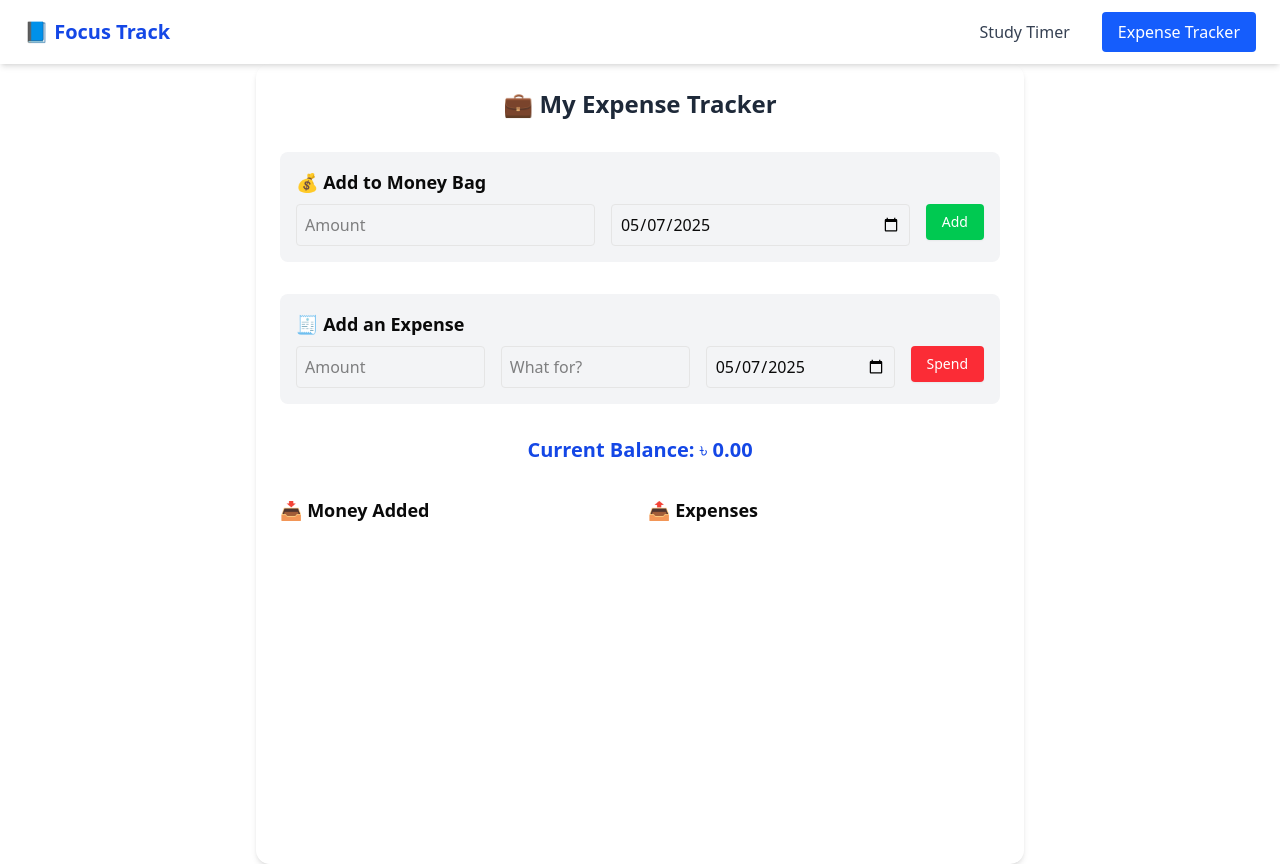
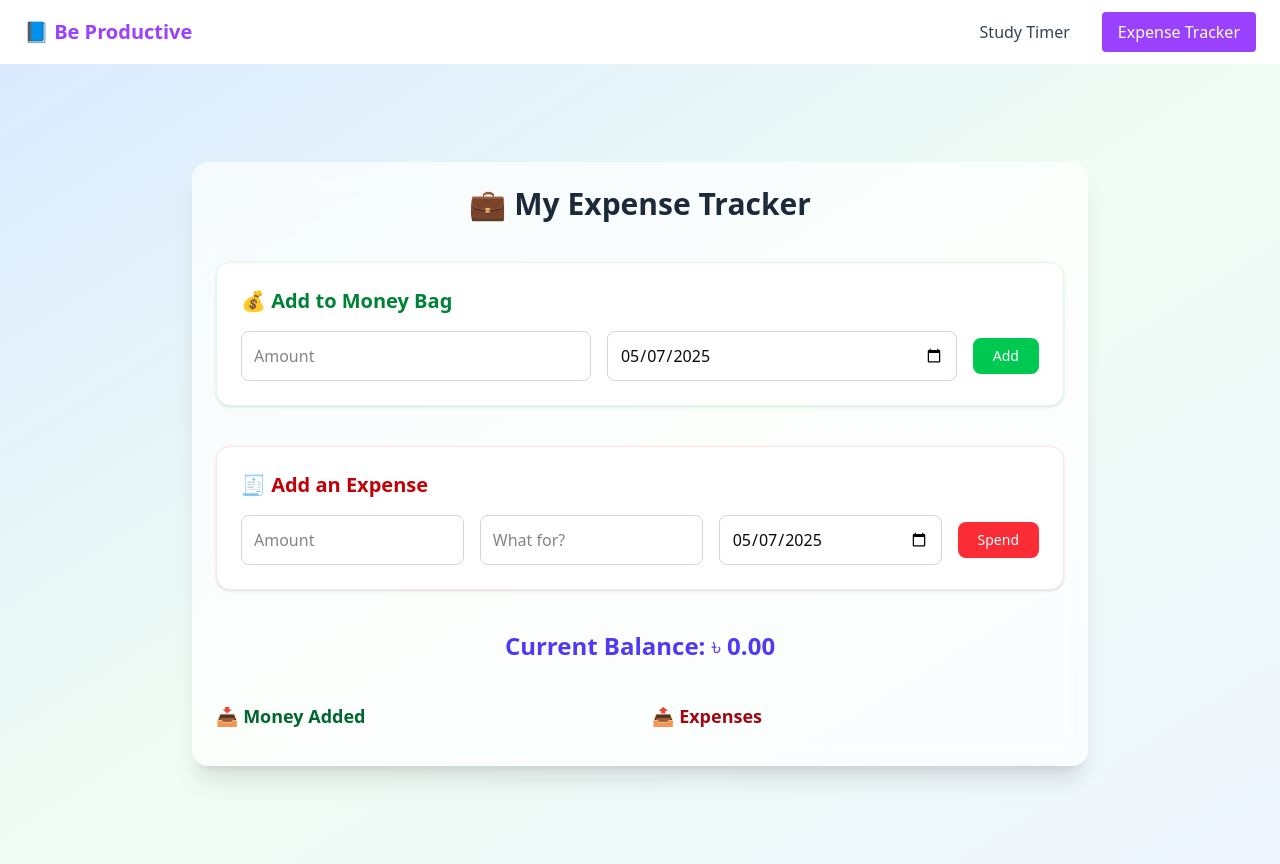
Before and after one commit to mehrabhossain1/Study-Timer, a React (Vite) app: page /expenses in a window 1280 px wide. Built offline with nearby package versions, Linux system fonts and the light colour scheme.

Commit message:
update: improved design

```diff
--- a/index.html
+++ b/index.html
@@ -5,10 +5,10 @@
         <link
             rel="icon"
             type="image/svg+xml"
-            href="https://cdn-icons-png.flaticon.com/512/3003/3003202.png"
+            href="https://website-assets-staging.productive.io/uploads/2023/08/color-logo-2.svg"
         />
         <meta name="viewport" content="width=device-width, initial-scale=1.0" />
-        <title>Focus Track</title>
+        <title>Be Productive</title>
     </head>
     <body>
         <div id="root"></div>
--- a/package.json
+++ b/package.json
@@ -1,5 +1,5 @@
 {
-  "name": "inventory-management-anik",
+    "name": "be-productive",
     "private": true,
     "version": "0.0.0",
     "type": "module",
--- a/src/App.tsx
+++ b/src/App.tsx
@@ -8,7 +8,7 @@ function App() {
     return (
         <Router>
             <Navbar />
-            <Routes>
+            <Routes className="">
                 <Route path="/" element={<StudyTimer />} />
                 <Route path="/expenses" element={<ExpenseTracker />} />
                 <Route
--- a/src/components/ExpenseTracker.tsx
+++ b/src/components/ExpenseTracker.tsx
@@ -91,14 +91,15 @@ export default function ExpenseTracker() {
     };
 
     return (
+        <div className="min-h-screen flex items-center justify-center bg-gradient-to-br from-blue-100 via-green-50 to-blue-50 p-4">
             <motion.div
-            className="min-h-screen max-w-3xl mx-auto p-6 rounded-xl shadow-md space-y-8"
+                className="w-full max-w-4xl p-6 rounded-2xl shadow-xl bg-white/70 backdrop-blur-md space-y-10"
                 initial={{ opacity: 0, y: 20 }}
                 animate={{ opacity: 1, y: 0 }}
                 transition={{ duration: 0.5 }}
             >
                 <motion.h1
-                className="text-2xl font-bold text-center text-gray-800"
+                    className="text-3xl font-bold text-center text-gray-800"
                     initial={{ scale: 0.9, opacity: 0 }}
                     animate={{ scale: 1, opacity: 1 }}
                     transition={{ delay: 0.2 }}
@@ -106,73 +107,73 @@ export default function ExpenseTracker() {
                     💼 My Expense Tracker
                 </motion.h1>
 
-            {/* Money Bag Section */}
+                {/* Add Money Section */}
                 <motion.div
-                className="bg-gray-100 p-4 rounded-md"
+                    className="bg-white border border-green-100 p-6 rounded-xl shadow-sm"
                     initial={{ opacity: 0, y: 10 }}
                     animate={{ opacity: 1, y: 0 }}
                     transition={{ delay: 0.3 }}
                 >
-                <h2 className="text-lg font-semibold mb-2">
+                    <h2 className="text-xl font-semibold mb-4 text-green-700">
                         💰 Add to Money Bag
                     </h2>
-                <div className="flex flex-col sm:flex-row gap-4">
+                    <div className="flex flex-col items-center sm:flex-row gap-4">
                         <input
                             type="number"
                             placeholder="Amount"
                             value={addAmount}
                             onChange={(e) => setAddAmount(e.target.value)}
-                        className="border p-2 rounded w-full"
+                            className="border border-gray-300 p-3 rounded-md w-full focus:ring-2 focus:ring-green-300 outline-none"
                         />
                         <input
                             type="date"
                             value={addDate}
                             onChange={(e) => setAddDate(e.target.value)}
-                        className="border p-2 rounded w-full"
+                            className="border border-gray-300 p-3 rounded-md w-full focus:ring-2 focus:ring-green-300 outline-none"
                         />
                         <Button
                             onClick={handleAddMoney}
-                        className="bg-green-500 text-white px-4 py-2 rounded hover:bg-green-600"
+                            className="bg-green-500 hover:bg-green-600 text-white px-5 py-2.5 rounded-md transition"
                         >
                             Add
                         </Button>
                     </div>
                 </motion.div>
 
-            {/* Expense Section */}
+                {/* Add Expense Section */}
                 <motion.div
-                className="bg-gray-100 p-4 rounded-md"
+                    className="bg-white border border-red-100 p-6 rounded-xl shadow-sm"
                     initial={{ opacity: 0, y: 10 }}
                     animate={{ opacity: 1, y: 0 }}
                     transition={{ delay: 0.4 }}
                 >
-                <h2 className="text-lg font-semibold mb-2">
+                    <h2 className="text-xl font-semibold mb-4 text-red-700">
                         🧾 Add an Expense
                     </h2>
-                <div className="flex flex-col sm:flex-row gap-4">
+                    <div className="flex flex-col items-center sm:flex-row gap-4">
                         <input
                             type="number"
                             placeholder="Amount"
                             value={spendAmount}
                             onChange={(e) => setSpendAmount(e.target.value)}
-                        className="border p-2 rounded w-full"
+                            className="border border-gray-300 p-3 rounded-md w-full focus:ring-2 focus:ring-red-300 outline-none"
                         />
                         <input
                             type="text"
                             placeholder="What for?"
                             value={description}
                             onChange={(e) => setDescription(e.target.value)}
-                        className="border p-2 rounded w-full"
+                            className="border border-gray-300 p-3 rounded-md w-full focus:ring-2 focus:ring-red-300 outline-none"
                         />
                         <input
                             type="date"
                             value={spendDate}
                             onChange={(e) => setSpendDate(e.target.value)}
-                        className="border p-2 rounded w-full"
+                            className="border border-gray-300 p-3 rounded-md w-full focus:ring-2 focus:ring-red-300 outline-none"
                         />
                         <Button
                             onClick={handleAddExpense}
-                        className="bg-red-500 text-white px-4 py-2 rounded hover:bg-red-600"
+                            className="bg-red-500 hover:bg-red-600 text-white px-5 py-2.5 rounded-md transition"
                         >
                             Spend
                         </Button>
@@ -181,7 +182,7 @@ export default function ExpenseTracker() {
 
                 {/* Balance Display */}
                 <motion.div
-                className="text-center text-xl font-semibold text-blue-700"
+                    className="text-center text-2xl font-semibold text-indigo-600"
                     initial={{ opacity: 0, scale: 0.95 }}
                     animate={{ opacity: 1, scale: 1 }}
                     transition={{ delay: 0.5 }}
@@ -190,9 +191,8 @@ export default function ExpenseTracker() {
                 </motion.div>
 
                 {/* Lists */}
-            {/* Lists */}
                 <motion.div
-                className="grid md:grid-cols-2 gap-4"
+                    className="grid md:grid-cols-2 gap-6"
                     initial="hidden"
                     animate="visible"
                     variants={{
@@ -206,8 +206,10 @@ export default function ExpenseTracker() {
                 >
                     {/* Money Added List */}
                     <motion.div>
-                    <h3 className="text-lg font-bold mb-2">📥 Money Added</h3>
-                    <ul className="space-y-1">
+                        <h3 className="text-lg font-bold mb-3 text-green-800">
+                            📥 Money Added
+                        </h3>
+                        <ul className="space-y-2">
                             <AnimatePresence>
                                 {moneyBag
                                     .slice()
@@ -215,7 +217,7 @@ export default function ExpenseTracker() {
                                     .map((entry) => (
                                         <motion.li
                                             key={entry.id}
-                                        className="border p-2 rounded bg-green-50"
+                                            className="border border-green-100 p-3 rounded-md bg-green-50/50 hover:bg-green-100 transition"
                                             initial={{ opacity: 0, x: -20 }}
                                             animate={{ opacity: 1, x: 0 }}
                                             exit={{ opacity: 0, x: -20 }}
@@ -231,8 +233,10 @@ export default function ExpenseTracker() {
 
                     {/* Expense List */}
                     <motion.div>
-                    <h3 className="text-lg font-bold mb-2">📤 Expenses</h3>
-                    <ul className="space-y-1">
+                        <h3 className="text-lg font-bold mb-3 text-red-800">
+                            📤 Expenses
+                        </h3>
+                        <ul className="space-y-2">
                             <AnimatePresence>
                                 {expenses
                                     .slice()
@@ -240,7 +244,7 @@ export default function ExpenseTracker() {
                                     .map((entry) => (
                                         <motion.li
                                             key={entry.id}
-                                        className="border p-2 rounded bg-red-50"
+                                            className="border border-red-100 p-3 rounded-md bg-red-50/50 hover:bg-red-100 transition"
                                             initial={{ opacity: 0, x: 20 }}
                                             animate={{ opacity: 1, x: 0 }}
                                             exit={{ opacity: 0, x: 20 }}
@@ -256,5 +260,6 @@ export default function ExpenseTracker() {
                     </motion.div>
                 </motion.div>
             </motion.div>
+        </div>
     );
 }
--- a/src/components/shared/Navbar.tsx
+++ b/src/components/shared/Navbar.tsx
@@ -6,13 +6,15 @@ export default function Navbar() {
     const navItemClass = (path: string) =>
         `px-4 py-2 rounded transition ${
             pathname === path
-                ? "bg-blue-600 text-white"
+                ? "bg-[#9941FF] text-white"
                 : "text-gray-700 hover:bg-gray-200"
         }`;
 
     return (
         <nav className="bg-white shadow-md px-6 py-3 flex justify-between items-center">
-            <h1 className="text-xl font-bold text-blue-700">📘 Focus Track</h1>
+            <h1 className="text-xl font-bold text-[#9941FF]">
+                📘 Be Productive
+            </h1>
             <div className="flex gap-4">
                 <Link to="/" className={navItemClass("/")}>
                     Study Timer
```
Lines whose indentation alone changed are shown as unchanged.
